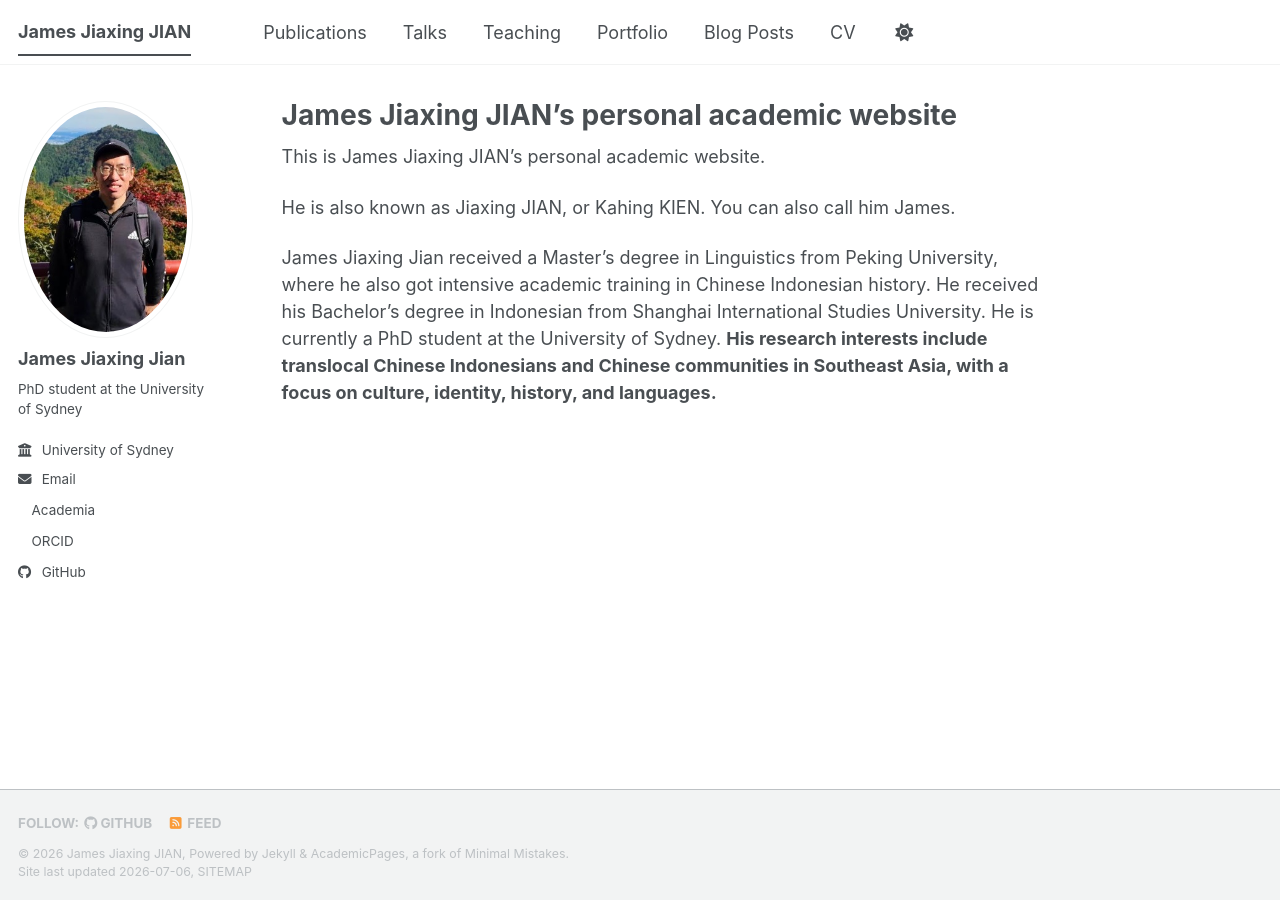
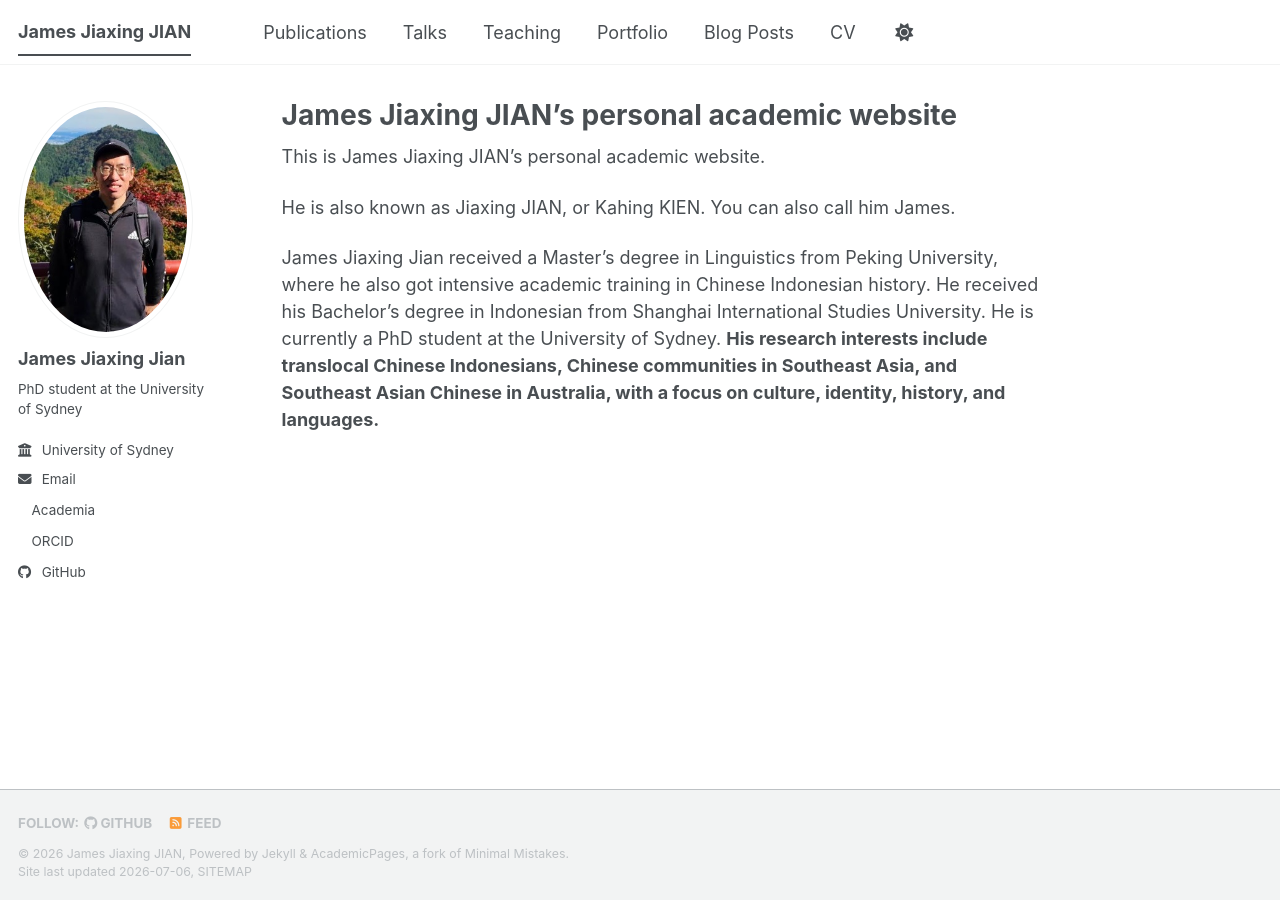
Before and after one commit to jamesjiaxingjian/jamesjiaxingjian.github.io, a Jekyll site: the page built from _pages/about.md, in a window 1280 px wide. Built offline with Jekyll 4.4.1, drawn with Linux system fonts in a browser that asks for light colours; a style sheet for code colours, icons or effects is not loaded.

Commit message:
Update about.md

```diff
--- a/_pages/about.md
+++ b/_pages/about.md
@@ -10,4 +10,4 @@ This is James Jiaxing JIAN’s personal academic website.
 
 He is also known as Jiaxing JIAN, or Kahing KIEN. You can also call him James.
 
-James Jiaxing Jian received a Master’s degree in Linguistics from Peking University, where he also got intensive academic training in Chinese Indonesian history. He received his Bachelor’s degree in Indonesian from Shanghai International Studies University. He is currently a PhD student at the University of Sydney. **His research interests include translocal Chinese Indonesians and Chinese communities in Southeast Asia, with a focus on culture, identity, history, and languages.**
+James Jiaxing Jian received a Master’s degree in Linguistics from Peking University, where he also got intensive academic training in Chinese Indonesian history. He received his Bachelor’s degree in Indonesian from Shanghai International Studies University. He is currently a PhD student at the University of Sydney. **His research interests include translocal Chinese Indonesians, Chinese communities in Southeast Asia, and Southeast Asian Chinese in Australia, with a focus on culture, identity, history, and languages.**
```
